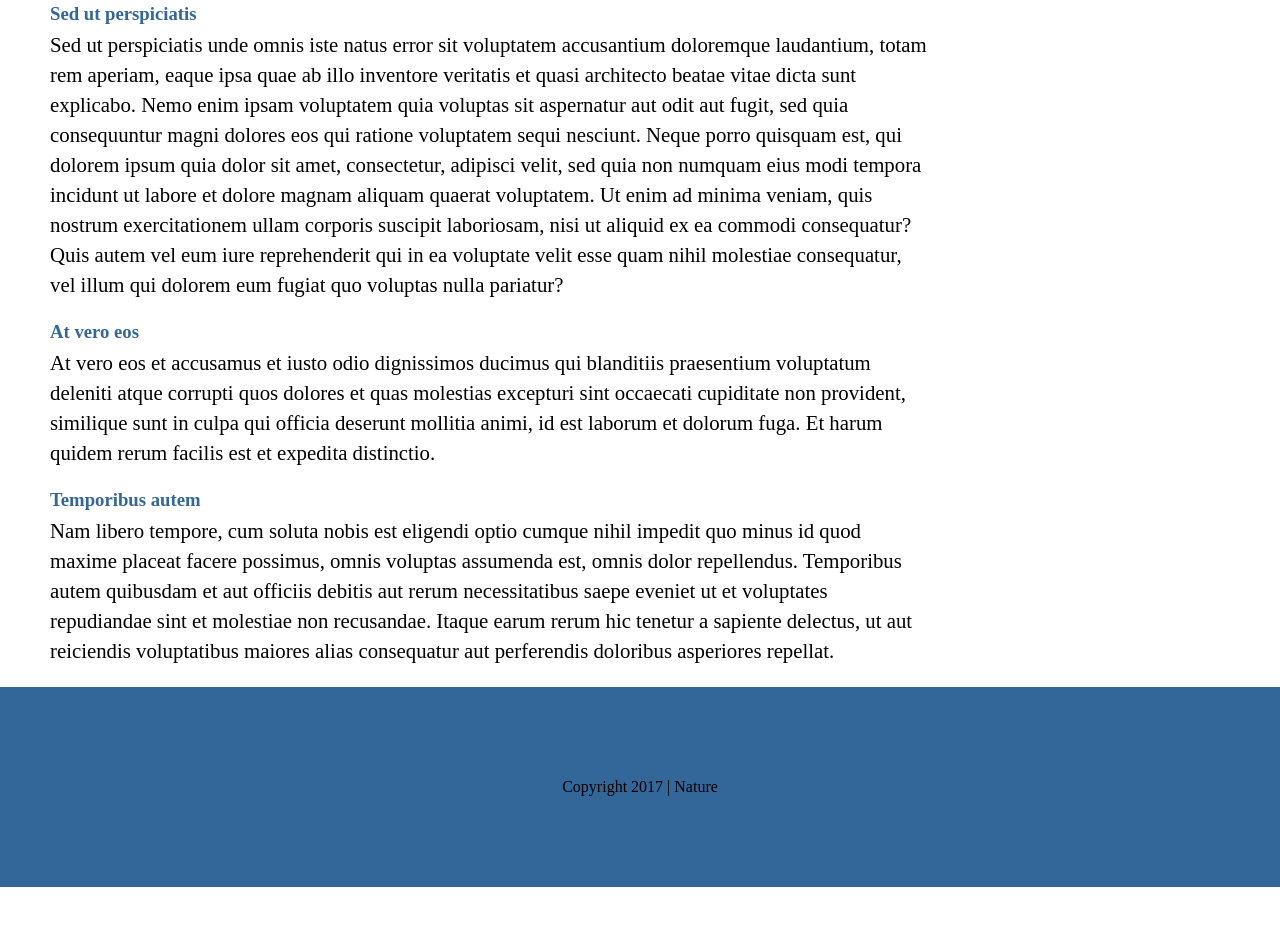
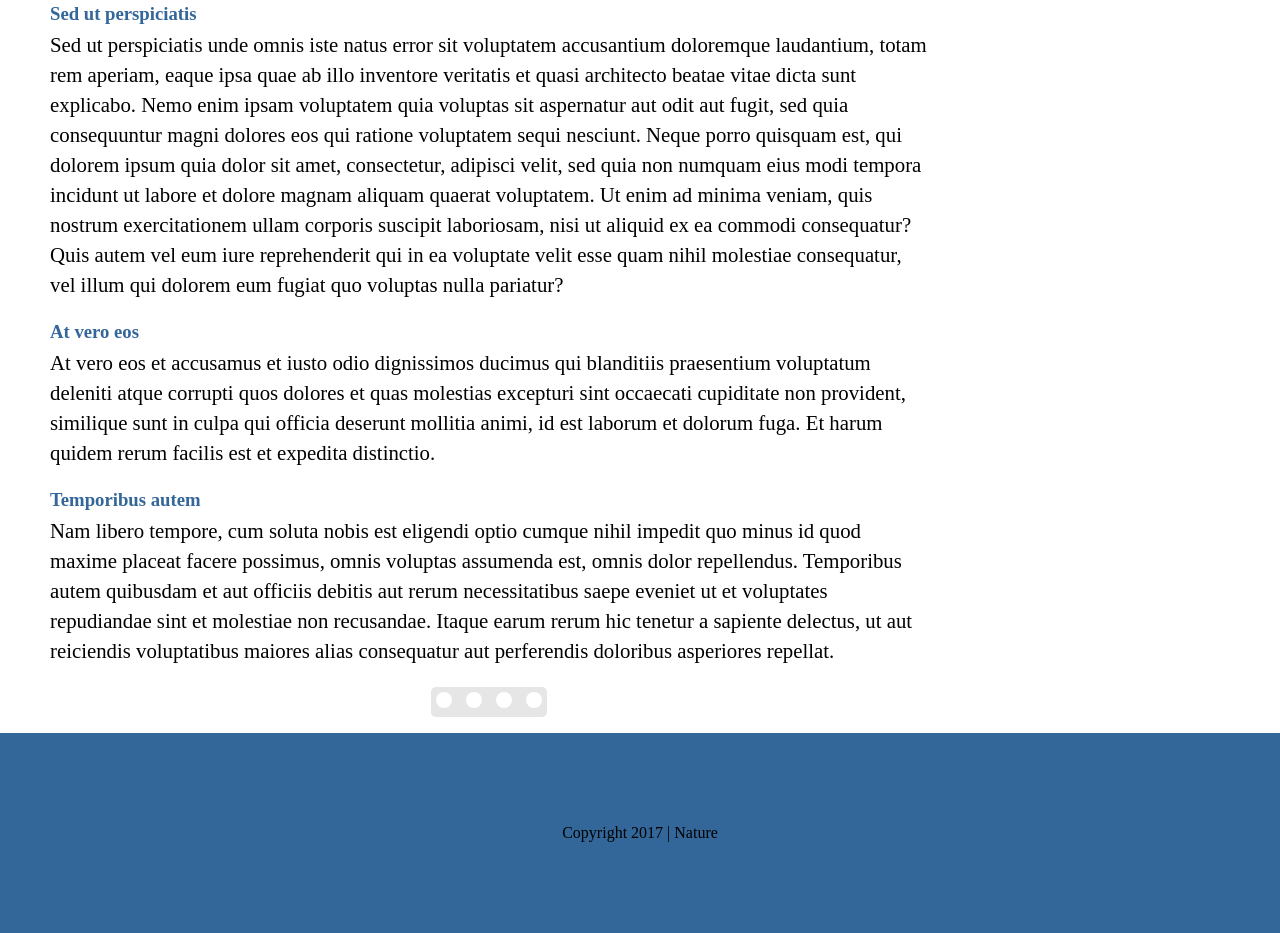
Before and after one commit to DariosDjimado/web_templates, a plain HTML site: page basic/index.html in a window 1280 px wide. Shown: the part 845-1778 px from the top of the page. Before the commit the page ends 1732 px from the top, so only its background shows below. Drawn offline with Linux system fonts and the light colour scheme.

Commit message:
correct firefox flexbox border and add missing alt

```diff
--- a/basic/index.html
+++ b/basic/index.html
@@ -21,7 +21,7 @@
         <nav>
             <article>
                 <a href="#">
-                    <img src="images/fountain-675488_640.jpg">
+                    <img src="images/fountain-675488_640.jpg" alt="boudha">
                     <div class="details">
                         <h4 class="main_title">Ut enim ad minima veniam, quis nostrum exercitationem ullam</h4>
                         <span>Lorem Ipsum</span>
@@ -30,7 +30,7 @@
             </article>
             <article>
                 <a href="#">
-                    <img src="images/the-yellow-dragon-1787330_640.jpg">
+                    <img src="images/the-yellow-dragon-1787330_640.jpg" alt="nature">
                     <div class="details">
                         <h4>Nor again is there anyone who loves or pursues or desires to obtain pain</h4>
                         <span>Lorem Ipsum</span>
@@ -40,7 +40,7 @@
             <article>
                 <a href="#">
                     <img src="images/yellow-gentian-603227_640.jpg">
-                    <div class="details">
+                    <div class="details" alt="tree">
                         <h4> Et harum quidem rerum facilis est et expedita distinctio.</h4>
                         <span>Lorem Ipsum</span>
                     </div>
@@ -48,7 +48,7 @@
             </article>
             <article>
                 <a href="#">
-                    <img src="images/common-blue-2090363_640.jpg">
+                    <img src="images/common-blue-2090363_640.jpg" alt="papillon">
                     <div class="details">
                         <h4>Excepteur sint occaecat cupidatat non proident aliquam quaerat voluptatem</h4>
                         <span>Lorem Ipsum</span>
@@ -57,7 +57,7 @@
             </article>
             <article>
                 <a href="#">
-                    <img src="images/heart-1407248_640.jpg">
+                    <img src="images/heart-1407248_640.jpg" alt="ground">
                     <div class="details">
                         <h4>Led quia non numquam eius modi tempora incidunt ut labore et dolore magnam </h4>
                         <span>Lorem Ipsum</span>
@@ -67,8 +67,8 @@
         </nav>
 		<main>
 			<h1>An ocean is a major body of saline water</h1>
-		<div>
-			<img src="images/whales-1149978_640.jpg">
+			<div class="content">
+				<img src="images/whales-1149978_640.jpg" alt="oceans">
 				<section>
 					<h3>Lorem ipsum</h3>
 					<p>Lorem ipsum dolor sit amet, consectetur adipiscing elit, sed do eiusmod tempor incididunt ut labore et dolore magna aliqua. Ut enim ad minim veniam, quis nostrud exercitation ullamco laboris nisi ut aliquip ex ea commodo consequat. Duis aute irure dolor in reprehenderit in voluptate velit esse cillum dolore eu fugiat nulla pariatur. Excepteur sint occaecat cupidatat non proident, sunt in culpa qui officia deserunt mollit anim id est laborum.</p>
@@ -86,6 +86,14 @@
 					<p>Nam libero tempore, cum soluta nobis est eligendi optio cumque nihil impedit quo minus id quod maxime placeat facere possimus, omnis voluptas assumenda est, omnis dolor repellendus. Temporibus autem quibusdam et aut officiis debitis aut rerum necessitatibus saepe eveniet ut et voluptates repudiandae sint et molestiae non recusandae. Itaque earum rerum hic tenetur a sapiente delectus, ut aut reiciendis voluptatibus maiores alias consequatur aut perferendis doloribus asperiores repellat.</p>
 				</section>
 			</div>
+			<div class="prefooter">
+				<ul>
+					<li><a href="#"></a></li>
+					<li><a href="#"></a></li>
+					<li><a href="#"></a></li>
+					<li><a href="#"></a></li>
+				</ul>
+			</div>
 		</main>
     </div>
 	<footer>Copyright 2017 | Nature</footer>
--- a/basic/sass/style.scss
+++ b/basic/sass/style.scss
@@ -75,7 +75,6 @@ header{
     }
 
     & .menu{
-        height: 100%;
         margin: 0 0 1px 0;
         padding: 0;
         list-style: none;
@@ -118,6 +117,7 @@ header{
 
         @media (min-width:750px){
             width: auto;
+            height: 100%;
         }
     }
 }
@@ -135,7 +135,7 @@ header{
     }
 
     & main{
-        height: $main_height;
+
         width: $main_width;
         padding: 0 20px;
         order: 1;
@@ -149,7 +149,7 @@ header{
             font-weight: 700;
         }
 
-        & div{
+        & .content{
 
             & img{
                 width: 100%;
@@ -173,6 +173,35 @@ header{
             }
 
         }
+        & .prefooter{
+            display: flex;
+            justify-content: center;
+            align-items: center;
+            width: 100%;
+
+            margin-bottom: 1em;
+
+            & ul {
+                margin: 0;
+                padding: 0;
+                list-style: none;
+                background-color: #e6e6e6;
+                border-radius: 0.3em;
+                & li{
+                    width: 1em;
+                    height: 1em;
+                    margin: 5px;
+                    border-radius: 50%;
+                    background-color: #fff;
+                    display: inline-block;
+                    & a{
+                        display: block;
+                        width: inherit;
+                        height: inherit;
+                    }
+                }
+            }
+        }
 
         @media (min-width: 750px){
             width: 74%;
@@ -182,7 +211,7 @@ header{
     & nav{
         display: flex;
         flex-flow: row wrap;
-        margin-top: 4em;
+        margin-top: 0;
         min-height: $nav_min_height;
         width: $nav_width;
         order: 2;
@@ -233,6 +262,7 @@ header{
 
         @media (min-width: 750px){
             width: $nav_min_width;
+            margin-top: 4em;
         }
     }
 }
```
Also changed, not shown: basic/stylesheets/style.css. Lines whose indentation alone changed are shown as unchanged.
